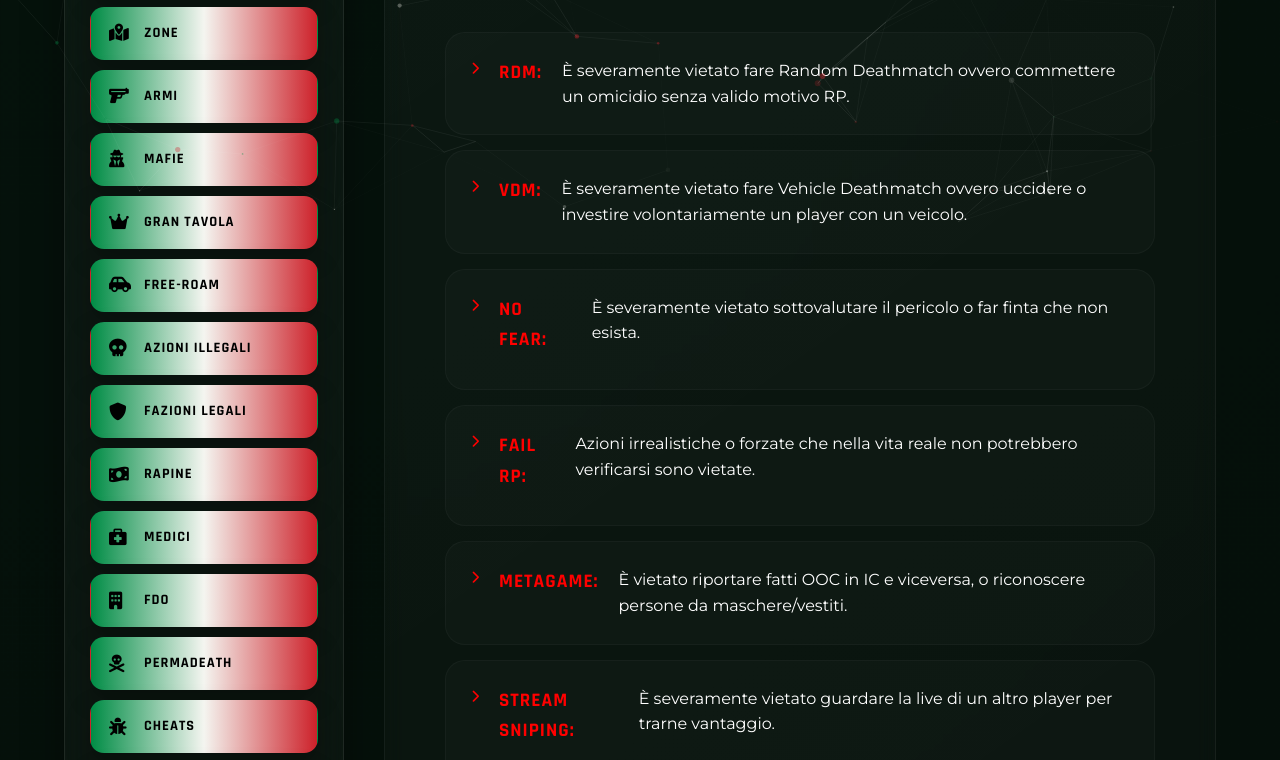
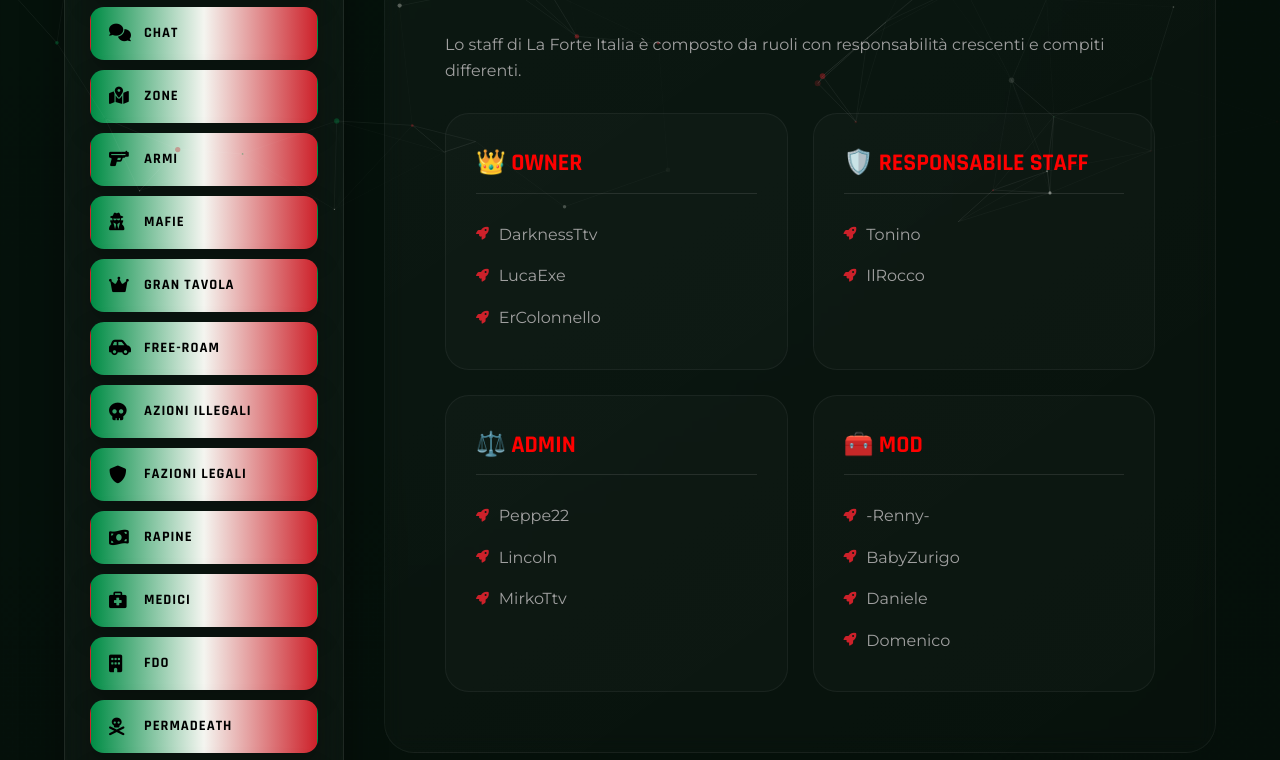
Before and after one commit to LaForteItalia/Sito-web, a website: page regolamento.html in a window 1280 px wide. Shown: the part 570-1330 px from the top of the page. Drawn offline with nearby package versions, Linux system fonts and the light colour scheme.

Commit message:
Update regolamento.html

```diff
--- a/regolamento.html
+++ b/regolamento.html
@@ -44,6 +44,7 @@
             <div class="rules-content-wrapper">
                 <aside class="rules-sidebar" data-aos="fade-right">
                     <div class="rules-nav">
+                        <a href="#generale" class="active"><i class="fas fa-gavel"></i> Staff</a>
                         <a href="#generale" class="active"><i class="fas fa-gavel"></i> Generale</a>
                         <a href="#chat"><i class="fas fa-comments"></i> Chat</a>
                         <a href="#zone"><i class="fas fa-map-marked-alt"></i> Zone</a>
@@ -63,6 +64,54 @@
                 </aside>
 
                 <div class="rules-main-content">
+                    <!-- STAFF (NUOVO) -->
+                    <section id="staff" class="rule-section" data-aos="fade-up">
+                        <h2><i class="fas fa-users-cog"></i> Staff del Server</h2>
+                        <p style="color: var(--text-muted); margin-bottom: 15px;">
+                            Lo staff di La Forte Italia è composto da ruoli con responsabilità crescenti e compiti differenti.
+                        </p>
+
+                        <div class="weapons-grid">
+
+                            <div class="weapon-cat">
+                                <h4>👑 Owner</h4>
+                                <ul>
+                                    <li>DarknessTtv</li>
+                                    <li>LucaExe</li>
+                                    <li>ErColonnello</li>
+                                </ul>
+                            </div>
+
+                            <div class="weapon-cat">
+                                <h4>🛡️ Responsabile Staff</h4>
+                                <ul>
+                                    <li>Tonino</li>
+                                    <li>IlRocco</li>
+                                </ul>
+                            </div>
+
+                            <div class="weapon-cat">
+                                <h4>⚖️ Admin</h4>
+                                <ul>
+                                    <li>Peppe22</li>
+                                    <li>Lincoln</li>
+                                    <li>MirkoTtv</li>
+                                </ul>
+                            </div>
+
+                            <div class="weapon-cat">
+                                <h4>🧰 Mod</h4>
+                                <ul>
+                                    <li>-Renny-</li>
+                                    <li>BabyZurigo</li>
+                                    <li>Daniele</li>
+                                    <li>Domenico</li>
+                                </ul>
+                            </div>
+
+                        </div>
+                    </section>
+
                     <!-- REGOLAMENTO GENERALE -->
                     <section id="generale" class="rule-section" data-aos="fade-up">
                         <h2><i class="fas fa-gavel"></i> Regolamento Generale</h2>
```
